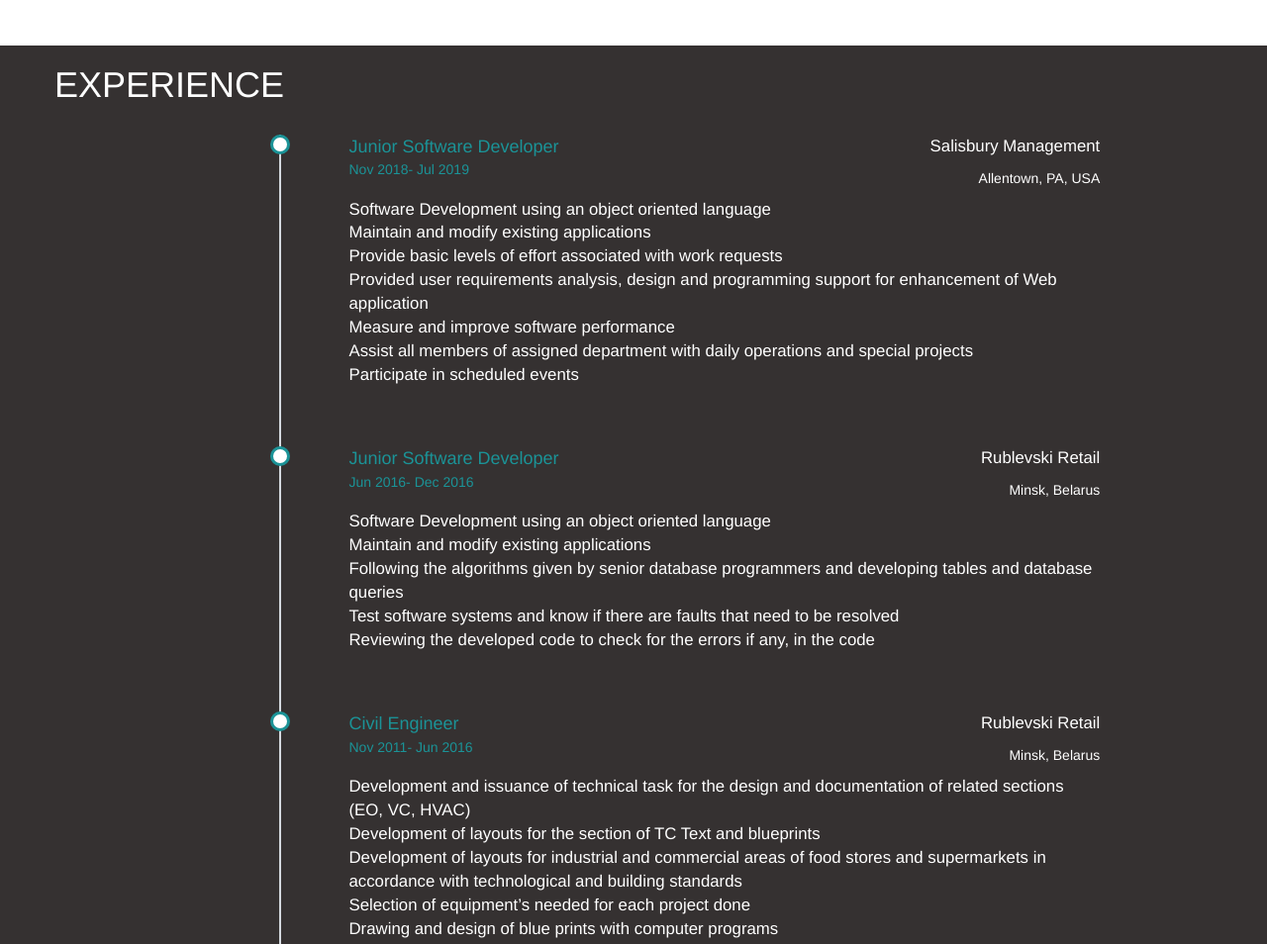
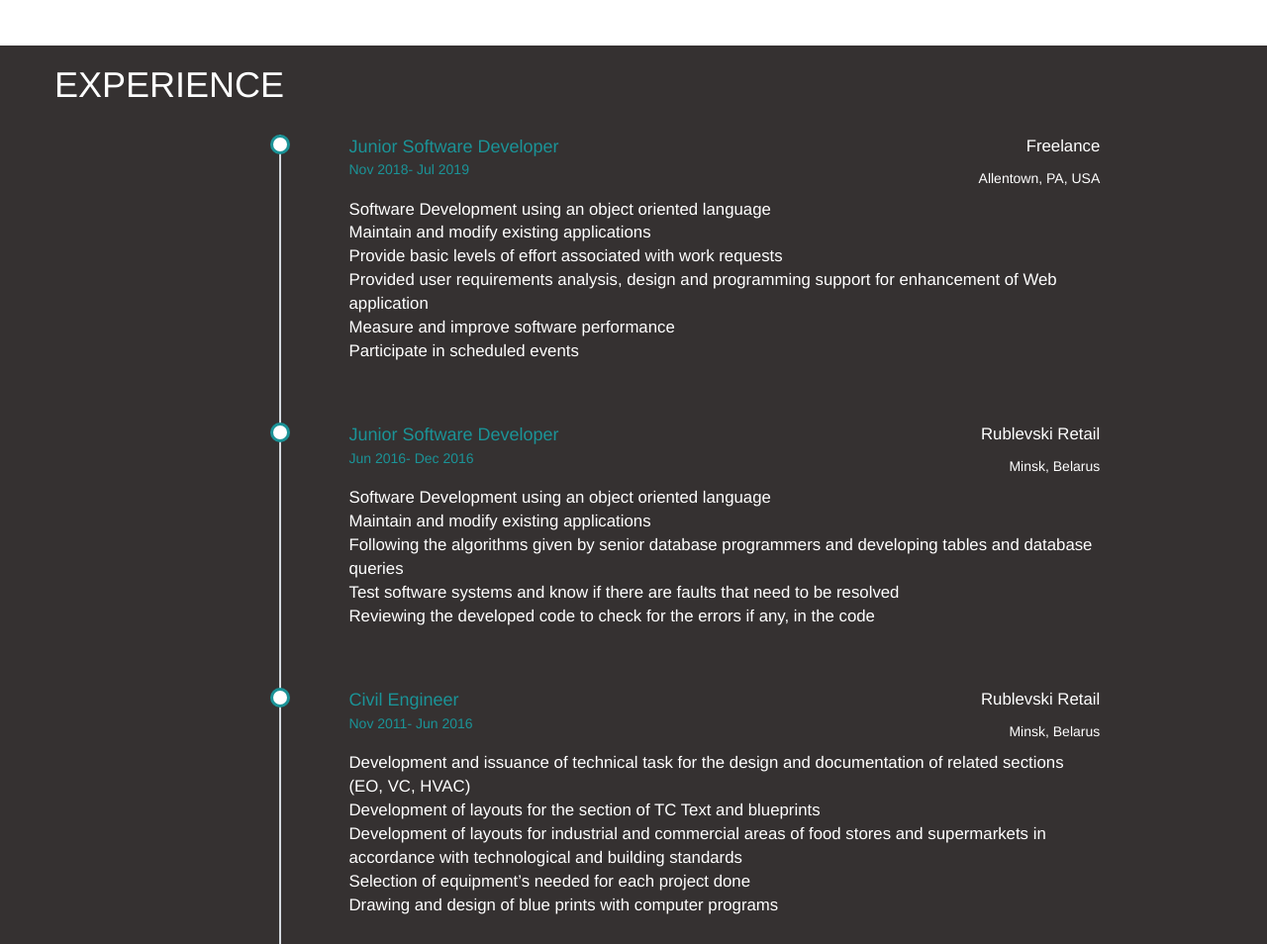
Before and after one commit to Seglya/MyPortfolio, a plain HTML site: page index.html in a window 1280 px wide. Shown: the part 940-1894 px from the top of the page at 99% size. Drawn offline with Linux system fonts and the light colour scheme; a script that the page names is missing.

Commit message:
update expirience

```diff
--- a/index.html
+++ b/index.html
@@ -167,7 +167,7 @@
 											</div>
 										<div class="col-md-6 text-right">
 											<p>
-												<span class="text text-exp ">Salisbury Management</span>
+												<span class="text text-exp ">Freelance</span>
 											</p>
 											<p>
 												<span class="text-exp">Allentown, PA, USA</span>
@@ -187,8 +187,6 @@
 										  	<li>
 										 		 Measure and improve software performance</li>
 										 	<li>
-										 		 Assist all members of assigned department with daily operations and special projects</li>
-										  	<li>
 										 		 Participate in scheduled events</li>
 										</ul>
 									</li>
```
